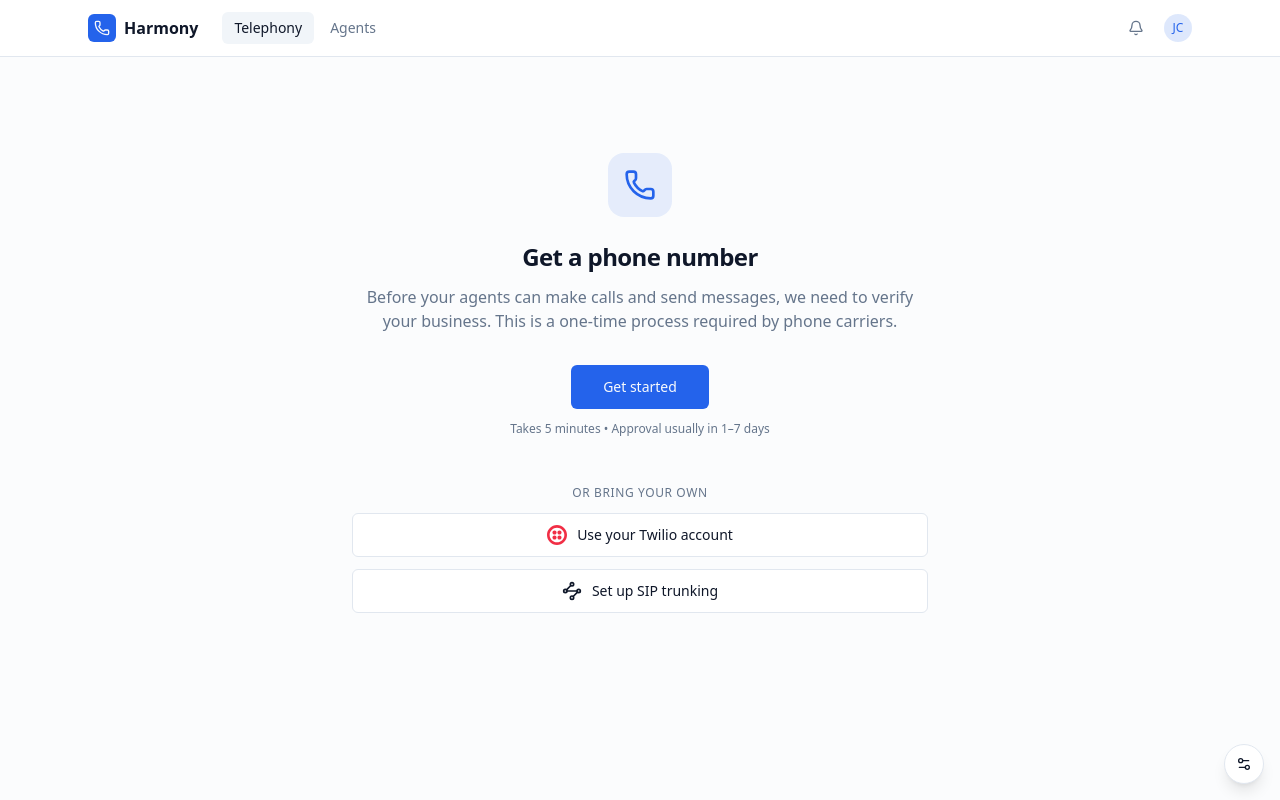
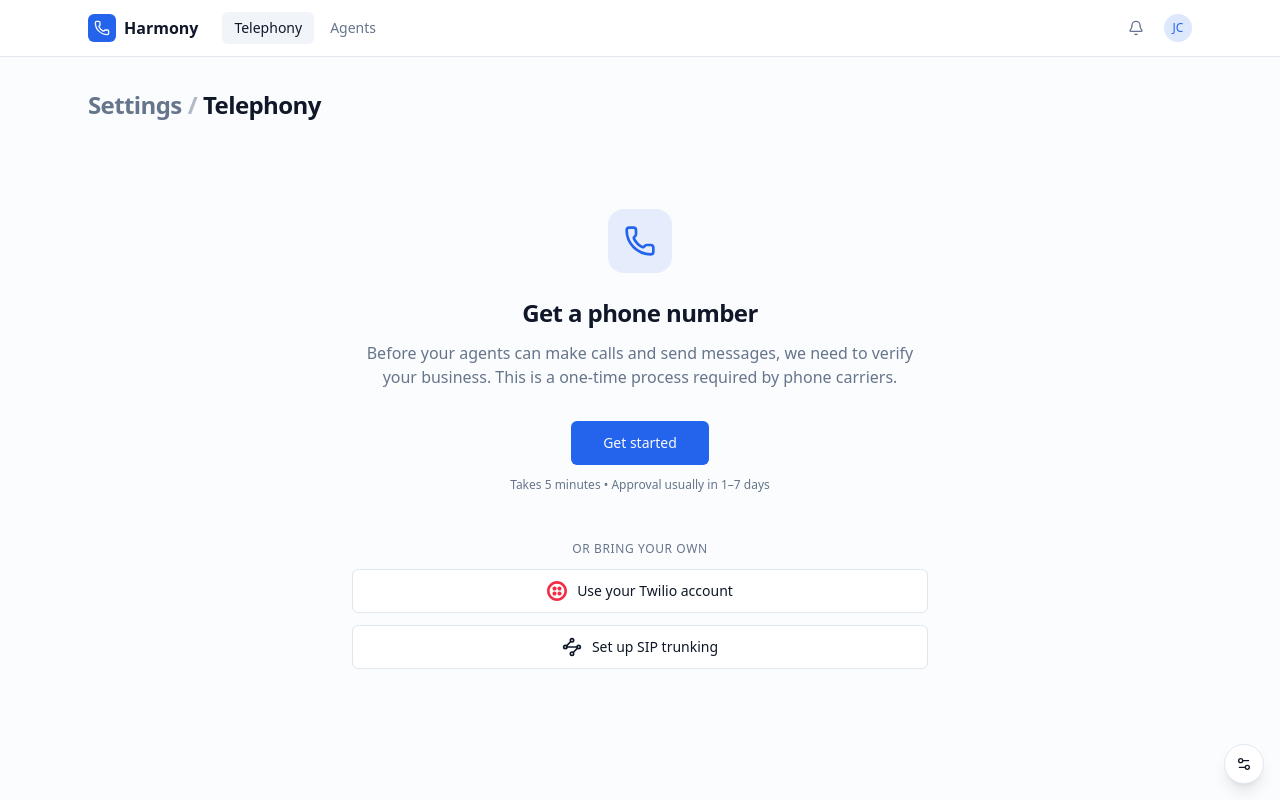
Before and after one commit to michgur/mocks, a React (Vite) app in the folder telephony-onboarding/: page /#/capabilities in a window 1280 px wide. Built offline with nearby package versions, Linux system fonts and the light colour scheme.

Commit message:
zero state fix

```diff
--- a/telephony-onboarding/src/pages/CapabilitiesPage.tsx
+++ b/telephony-onboarding/src/pages/CapabilitiesPage.tsx
@@ -39,7 +39,12 @@ export function CapabilitiesPage() {
   }
 
   if (!currentCompany) {
-    return <ZeroState />
+    return (
+      <div>
+        <TelephonyHeader showActions={false} />
+        <ZeroState />
+      </div>
+    )
   }
 
   // BYO companies skip our regulatory layer entirely — registrations live in
@@ -72,7 +77,7 @@ export function CapabilitiesPage() {
 
 /* ── Shared top row: page title + Source picker ──────────────────────── */
 
-function TelephonyHeader() {
+function TelephonyHeader({ showActions = true }: { showActions?: boolean }) {
   return (
     <div className="mb-6 flex items-center justify-between gap-4">
       <h1 className="flex items-center gap-1.5 text-2xl font-semibold tracking-tight">
@@ -80,6 +85,7 @@ function TelephonyHeader() {
         <span className="text-muted-foreground/50">/</span>
         <span>Telephony</span>
       </h1>
+      {showActions && (
         <div className="flex items-center gap-2">
           <Button
             variant="ghost"
@@ -94,6 +100,7 @@ function TelephonyHeader() {
           </Button>
           <CompanySwitcher />
         </div>
+      )}
     </div>
   )
 }
```
Lines whose indentation alone changed are shown as unchanged.
